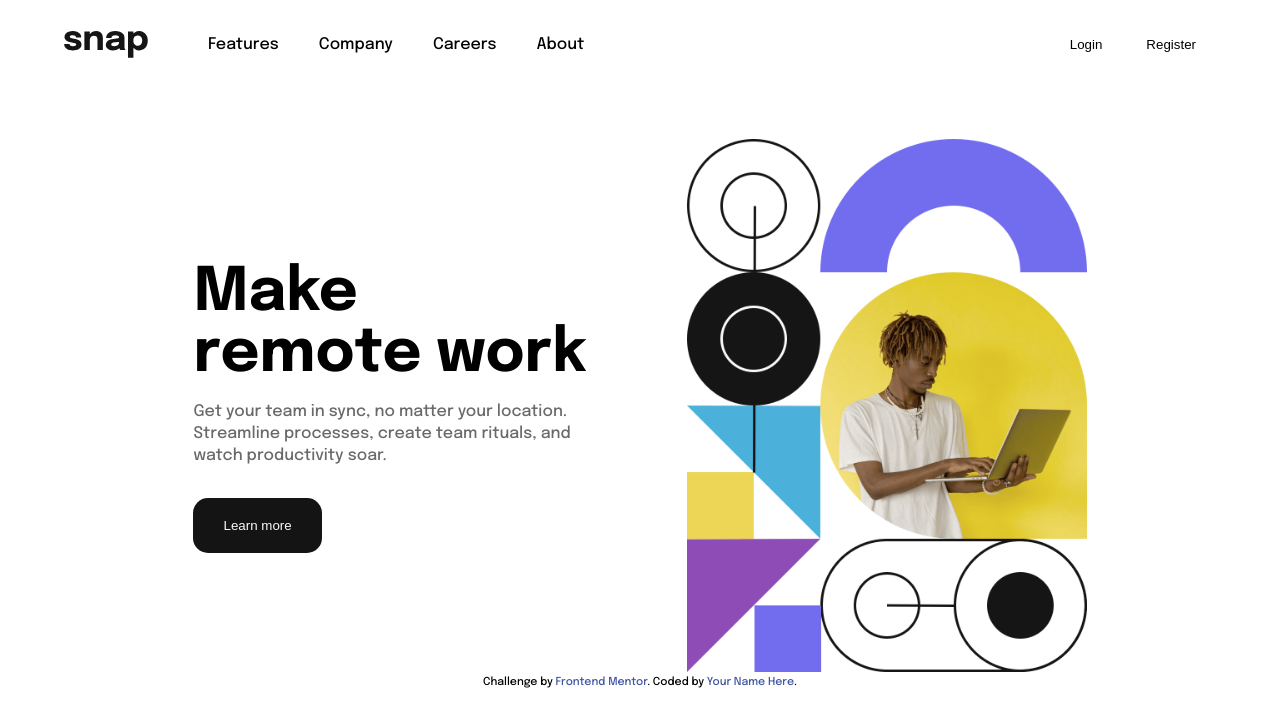
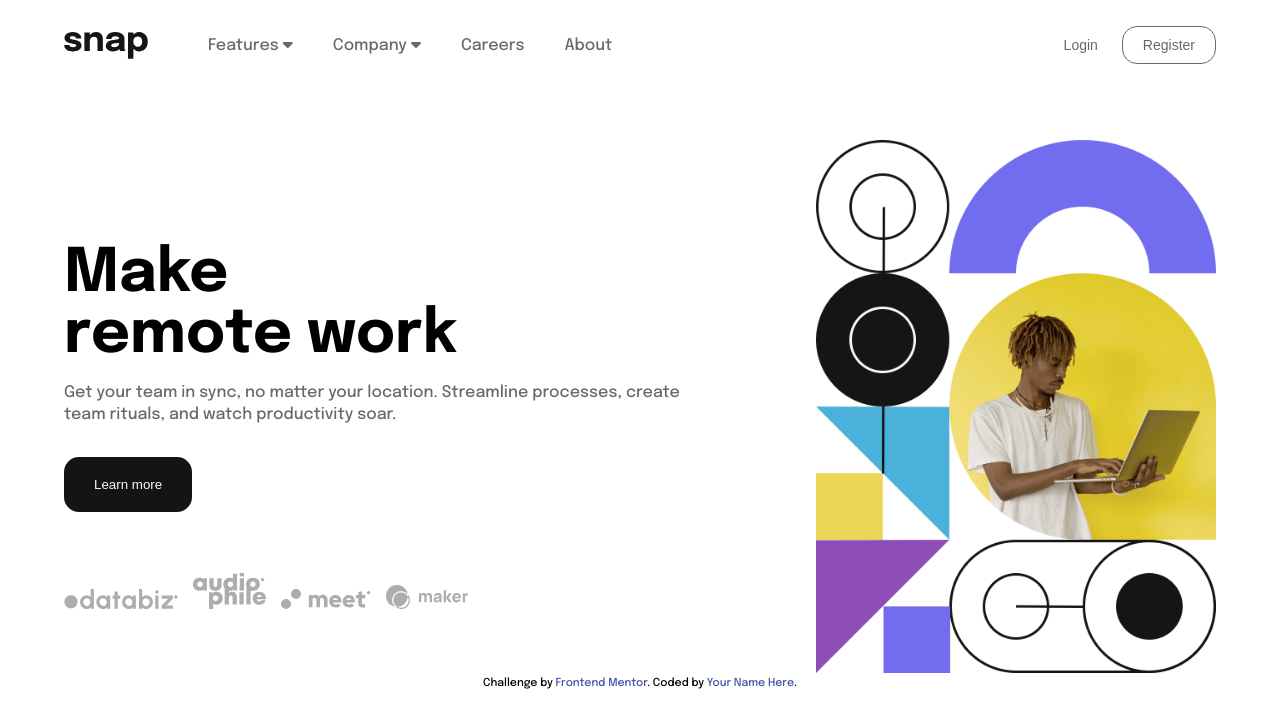
Before and after one commit to einsteinnnamah/Intro_section, a plain HTML site: page index.html in a window 1280 px wide. Drawn offline with Linux system fonts and the light colour scheme.

Commit message:
new updates

```diff
--- a/index.css
+++ b/index.css
@@ -30,6 +30,13 @@ nav ul{
 ul li{
   list-style: none;
     padding: 20px;
+    color: hsl(0, 0%, 41%);
+    cursor: pointer;
+    transition: .2s ease-in;
+}
+
+li:hover{
+    color: hsl(0, 0%, 8%);
 }
 
 .header_left{
@@ -37,10 +44,32 @@ ul li{
     align-items: center;
 }
 
+button{
+    cursor: pointer;
+}
+
 .header_btn button{
     padding: 10px 20px;
     border: none;
     background-color: transparent;
+    color: hsl(0, 0%, 41%);
+    font-size: 14px;
+    font-weight: 500;
+}
+
+.btn_1:hover{
+    color: hsl(0, 0%, 8%);
+}
+
+.btn_2{
+    border: 1.5px solid hsl(0, 0%, 41%)!important ;
+    border-radius: 15px;
+    transition: .2s ease-in;
+}
+
+.btn_2:hover{
+    background-color: hsl(0, 0%, 8%);
+    color: hsl(0, 0%, 98%);
 }
 
 .hero_section{
@@ -51,9 +80,21 @@ ul li{
  margin-top: 50px;
 }
 
+.hero_text{
+    margin-top: 50px;
+}
+
 .hero_text div{
     font-size: 60px;
     font-weight: 700;
+}
+
+ul i{
+    color: hsl(0, 0%, 41%);
+}
+
+ul i:hover {
+    color: hsl(0, 0%, 8%);
 }
 
 .hero_text p{
@@ -77,6 +118,29 @@ ul li{
 
 .hero_btn button:hover{
     background-color: transparent;
-    border: 1px solid hsl(0, 0%, 8%);
+    border: 1.5px solid hsl(0, 0%, 8%);
     color: hsl(0, 0%, 8%);
 }
+
+.companies{
+  margin-top: 50px;
+}
+
+@media (max-width: 768px) {
+
+    li{
+        font-size: 12px;
+    }
+
+    .hero_text div{
+        font-size: 40px;
+    }
+
+    .hero_text p{
+        font-size: 14px;
+    }
+
+    .hero_img img{
+        width: 300px;
+    }
+}
--- a/index.html
+++ b/index.html
@@ -6,7 +6,7 @@
 
   <link rel="icon" type="image/png" sizes="32x32" href="./images/favicon-32x32.png">
   <link rel="stylesheet" href="index.css">
-
+  <link rel="stylesheet" href="https://cdnjs.cloudflare.com/ajax/libs/font-awesome/6.1.1/css/all.min.css" integrity="sha512-KfkfwYDsLkIlwQp6LFnl8zNdLGxu9YAA1QvwINks4PhcElQSvqcyVLLD9aMhXd13uQjoXtEKNosOWaZqXgel0g==" crossorigin="anonymous" referrerpolicy="no-referrer" />
   <title>Frontend Mentor | Intro section with dropdown navigation</title>
 
   <!-- Feel free to remove these styles or customise in your own stylesheet 👍 -->
@@ -23,8 +23,8 @@
           <img src="./images/logo.svg" alt="">
           <nav>
             <ul>
-              <li>Features</li>
-              <li>Company</li>
+              <li>Features <i class="fa-solid fa-caret-down"></i></li>
+              <li>Company <i class="fa-solid fa-caret-down"></i></li>
               <li>Careers</li>
               <li>About</li>
             </ul>
@@ -42,14 +42,17 @@
          <div> Make <br>
           remote work</div>
           <p>
-            Get your team in sync, no matter your location. <br /> Streamline processes,
-            create team rituals, and <br /> watch productivity soar.
+            Get your team in sync, no matter your location. Streamline processes,
+            create team rituals, and watch productivity soar.
           </p>
           <div class="hero_btn">
             <button>Learn more</button>
           </div>
           <div class="companies">
-
+           <img src="./images/client-databiz.svg" alt="databiz">
+           <img src="./images/client-audiophile.svg" alt="audiophile">
+           <img src="./images/client-meet.svg" alt="meet">
+           <img src="./images/client-maker.svg" alt="maker">
           </div>
         </div>
         <div class="hero_img">
```
